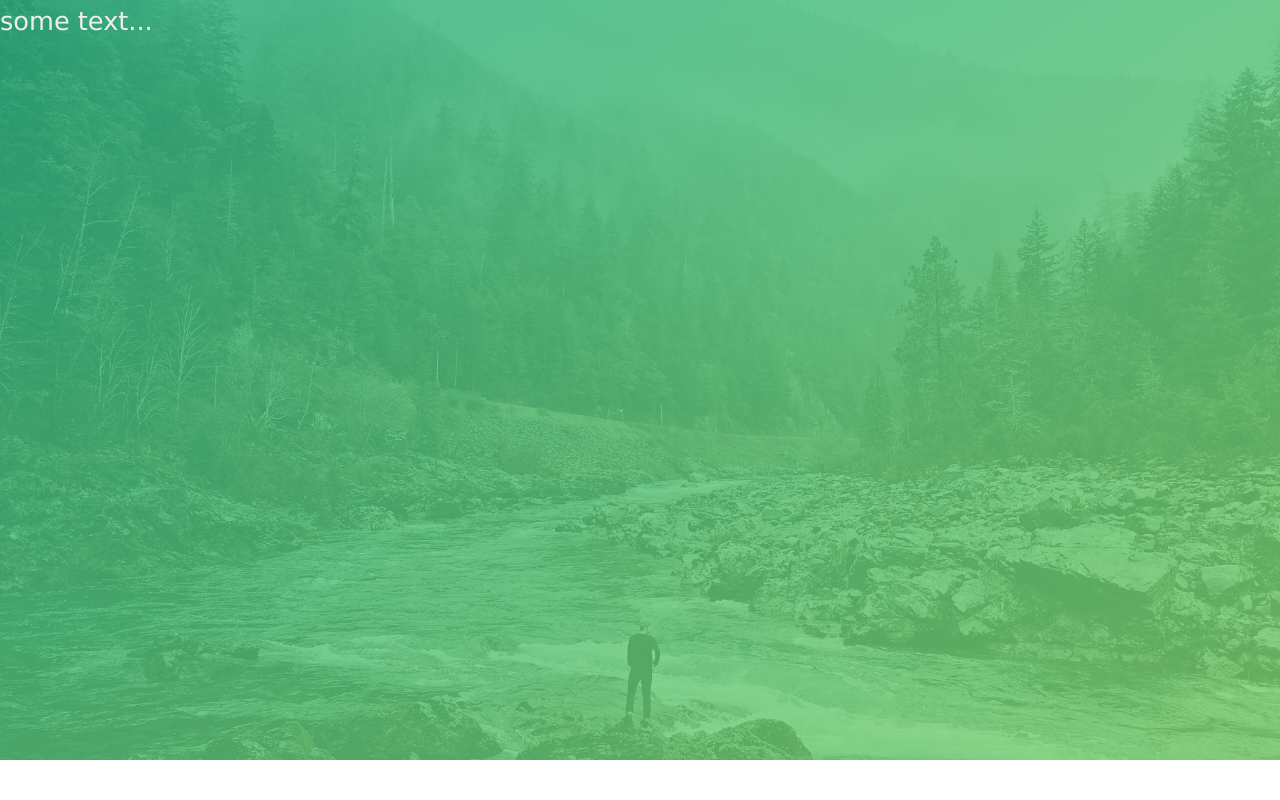
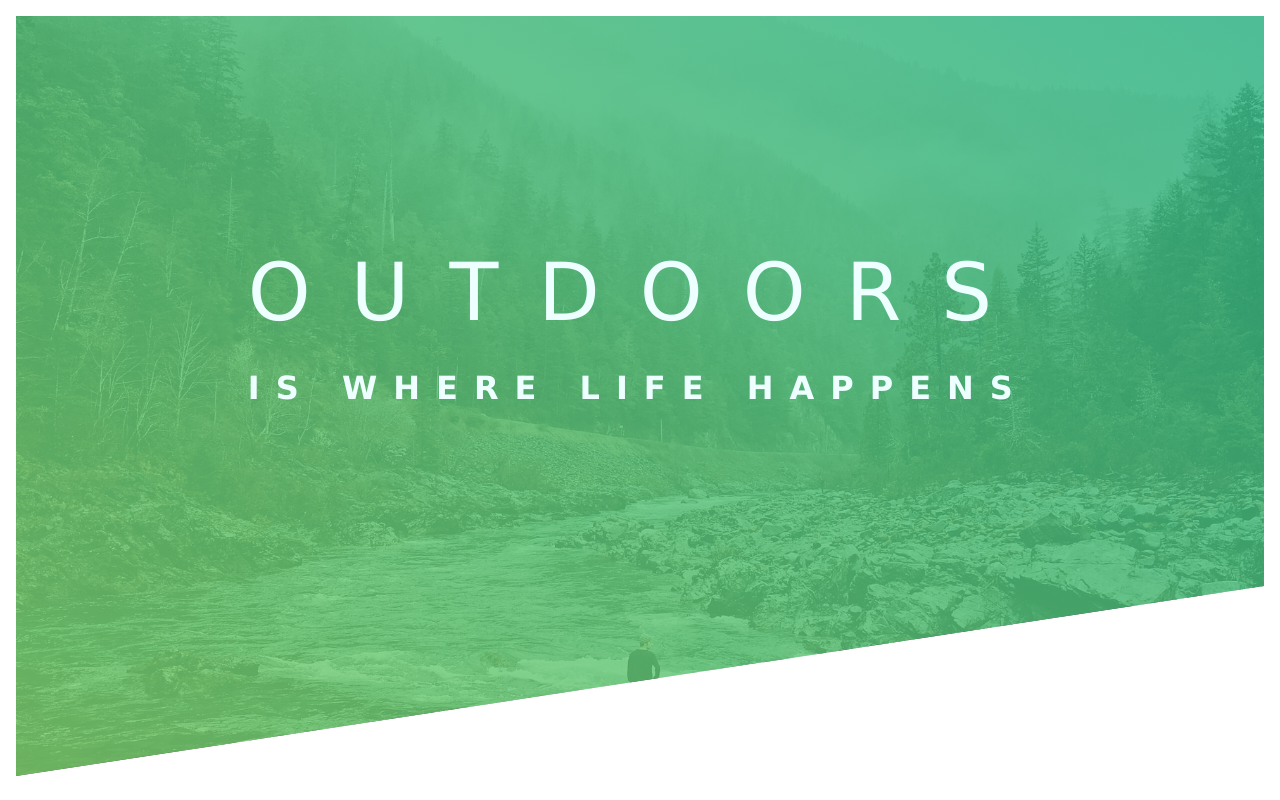
Before and after one commit to Krom121/float-grid-website, a plain HTML site: page index.html in a window 1280 px wide. Drawn offline with Linux system fonts and the light colour scheme.

Commit message:
finished header+small notes

```diff
--- a/css/main.css
+++ b/css/main.css
@@ -25,13 +25,50 @@ body{
     font-size: 1.6rem;
     line-height: 1.7;
     color: #eee;
+    padding: 1rem;
 }
+
+/*
+    Header styles
+*/
 
 .header{
     height: 95vh;
-    background-image: linear-gradient(to left top ,rgba(126, 213, 111, 0.8),
+    background-image: linear-gradient(to right top ,rgba(126, 213, 111, 0.8),
     rgba(40, 180, 131, 0.8)),
     url(../img/adventure.jpg);
     background-size: cover;
-    background-position: top;
+    background-position: bottom;
+    clip-path: polygon(0 0, 100% 0, 100% 75%, 0 100%);
+
 }
+
+/*
+    Header typographry
+*/
+
+.text-box{
+    position: absolute;
+    top: 40%;
+    left: 50%;
+    transform: translate(-50%, -50%);
+}
+
+.heading-primary{
+    color: #eff;
+    text-transform: uppercase;
+}
+
+.heading-primary-main{
+    display: block;
+    font-size: 5rem;
+    font-weight: 500;
+    letter-spacing: 2.5rem;
+}
+
+.heading-primary-sub{
+    display: block;
+    font-size: 2rem;
+    font-weight: 700;
+    letter-spacing: 1rem;
+}
--- a/index.html
+++ b/index.html
@@ -9,7 +9,12 @@
 </head>
 <body>
     <header class="header">
-        some text...
+        <div class="text-box">
+        <h1 class="heading-primary">
+            <span class="heading-primary-main">Outdoors</span>
+            <span class="heading-primary-sub">is where life happens</span>
+        </h1>
+        </div>
     </header>
 </body>
 </html>
```
